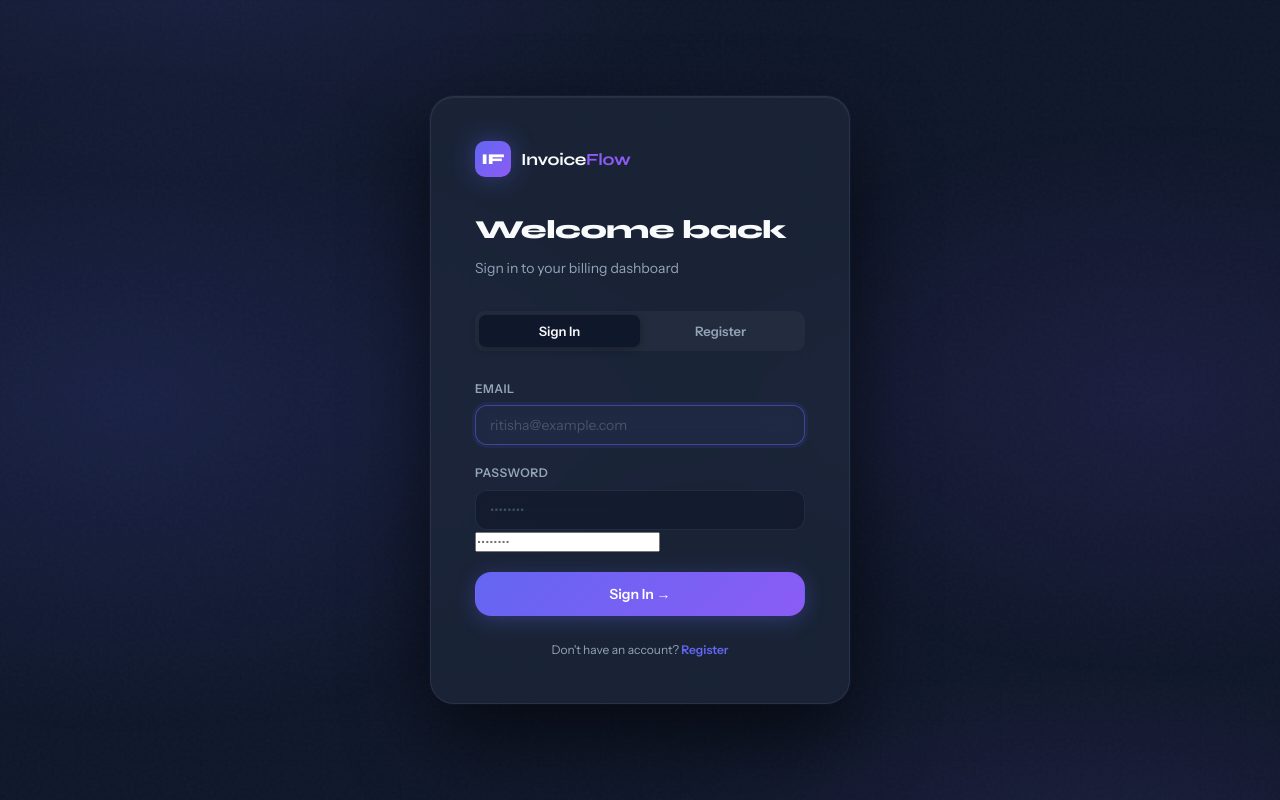
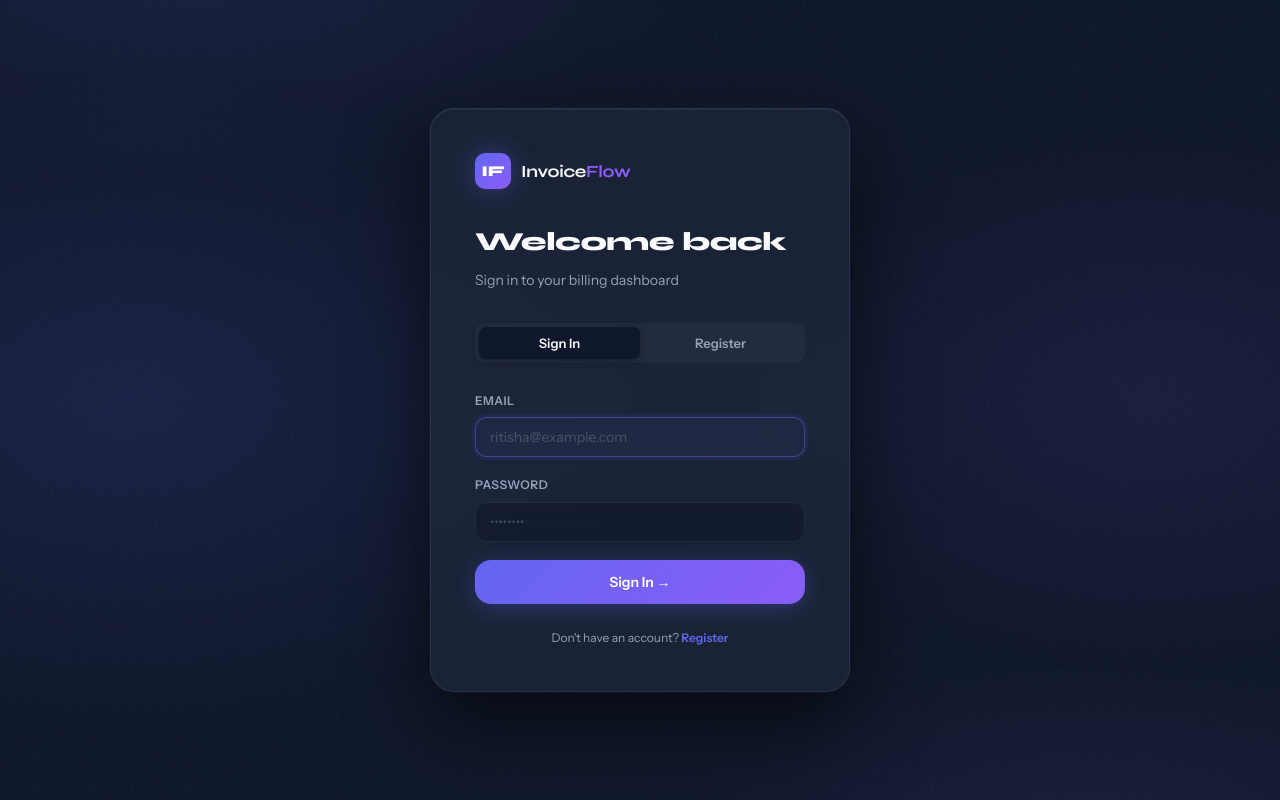
Before and after one commit to staritisha/InvoiceFlow, a Next.js app in the folder frontend/: page /login in a window 1280 px wide. Built offline with nearby package versions, Linux system fonts and the light colour scheme; no server answers; a web font is replaced by a local one.

Commit message:
fix: remove duplicate password input, add password hint on register

```diff
--- a/frontend/src/app/login/page.tsx
+++ b/frontend/src/app/login/page.tsx
@@ -149,15 +149,12 @@ export default function LoginPage() {
               value={password}
               onChange={(e) => setPassword(e.target.value)}
               required
-
             />
-            <input
-            type="password"
-            placeholder="••••••••"
-            value={password}
-            onChange={(e) => setPassword(e.target.value)}
-  required
-/>
+            {mode === 'register' && (
+              <div style={{ fontSize: 11, color: 'var(--text-muted)', marginTop: 6 }}>
+                Min 8 characters, 1 uppercase letter, 1 number
+              </div>
+            )}
           </div>
 
           {error && (
```
Also changed, not shown: 1 other file (tests, documents, lock files or other folders).
